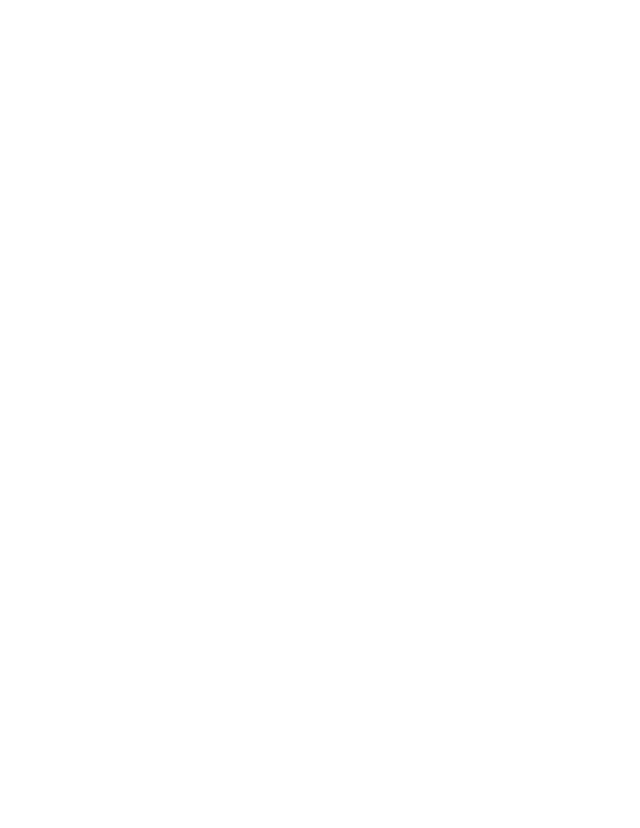
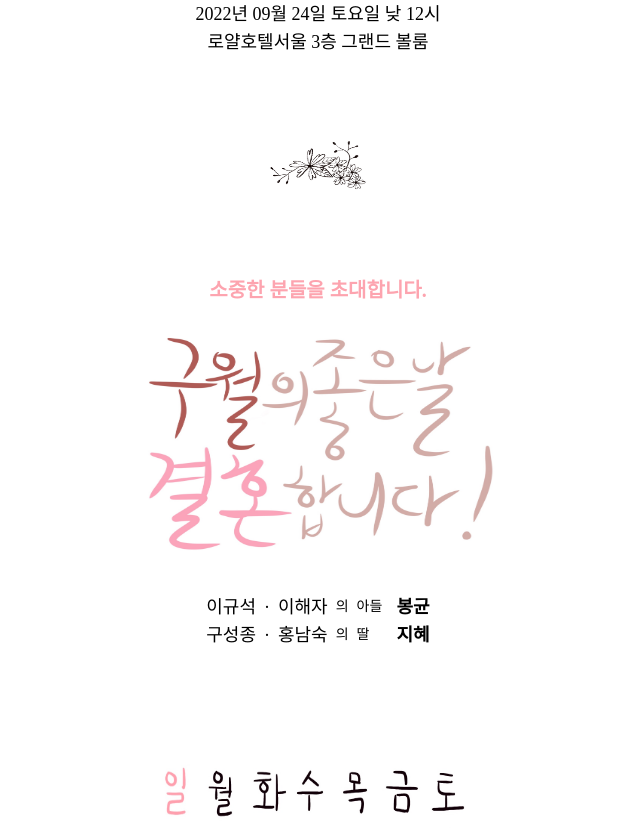
Before and after one commit to hhaze/wedding-invitation, a Next.js app: page /wedding-invitation/ in a window 1280 px wide. Before the commit this address had no page. Shown: the part 460-1288 px from the top of the page, without its empty margins (322-962 px from the left). Before the commit the page ends 800 px from the top, so only its background shows below. Built offline with nearby package versions, Linux system fonts and the light colour scheme.

Commit message:
feat: basePath 를 통해서 subpath 도메인 지원

```diff
--- a/components/Calendar.tsx
+++ b/components/Calendar.tsx
@@ -1,10 +1,11 @@
 import React, {FunctionComponent} from 'react'
 import Image from 'next/image'
+import {subpath} from "../constant";
 
 export const Calendar: FunctionComponent = () => {
   return (
     <>
-      <Image src='calendar.jpg' width={400} height={400}/>
+      <Image src={`${subpath}/calendar.jpg`} width={400} height={400}/>
     </>
   )
 }
--- a/components/Location.tsx
+++ b/components/Location.tsx
@@ -2,12 +2,13 @@
 import Image from 'next/image'
 import {ColoredToastCopy} from "./ColoredToastCopy";
 import {Border2} from './Border2';
+import {subpath} from "../constant";
 
 export const Location: FunctionComponent = () => {
   return (
     <div className='text-center px-4'>
       <div className='font-bold text-lg p-4'>오시는 길</div>
-      <Image src='royal_location.png' width={400} height={300}/>
+      <Image src={`${subpath}/royal_location.png`} width={400} height={300}/>
       <div className='text-sm text-left py-2'>
         <div className='font-bold text-lg'>주소</div>
         서울특별시 중구 명동길 61
--- a/components/Phrase.tsx
+++ b/components/Phrase.tsx
@@ -1,5 +1,6 @@
 import React, {FunctionComponent, PropsWithChildren} from 'react'
 import Image from 'next/image'
+import {subpath} from "../constant";
 
 export const Phrase: FunctionComponent<Props> = (props) => {
   return (
@@ -7,7 +8,7 @@
       <div className='text-center text-xl text-rose-300 font-bold pb-4'>
         <div>소중한 분들을 초대합니다.</div>
       </div>
-      <Image src='marry.jpg' width={400} height={250}/>
+      <Image src={`${subpath}/marry.jpg`} width={400} height={250}/>
       {props.isBride
         ? (
           <div className='pt-4'>
--- /dev/null
+++ b/constant.ts
@@ -0,0 +1 @@
+export const subpath = '/wedding-invitation'
--- a/next.config.js
+++ b/next.config.js
@@ -5,6 +5,7 @@
   images: {
     domains: ['images.unsplash.com'],
   },
+  basePath: '/wedding-invitation'
 }
 
 module.exports = nextConfig
--- a/pages/bp.tsx
+++ b/pages/bp.tsx
@@ -2,6 +2,7 @@
 import {NextPage} from "next";
 import Image from "next/image";
 import {BrideParentAccount, Calendar, Location, Meta, Photo, Phrase, Title} from '../components'
+import { subpath } from "../constant";
 
 const BrideParent: NextPage = () => {
   return (
@@ -9,12 +10,12 @@
       <Meta/>
       <div className='flex flex-col items-center justify-center gap-20 pb-20'>
         <Title isBride/>
-        <Image src='flower.jpg' width={120} height={60}/>
+        <Image src={`${subpath}/flower.jpg`} width={120} height={60}/>
         <Phrase isBride/>
         <Photo/>
         <Calendar/>
         <Location/>
-        <Image src='flower.jpg' width={120} height={60}/>
+        <Image src={`${subpath}/flower.jpg`} width={120} height={60}/>
         <BrideParentAccount/>
       </div>
     </>
--- a/pages/gp.tsx
+++ b/pages/gp.tsx
@@ -2,6 +2,7 @@
 import {NextPage} from 'next'
 import Image from 'next/image'
 import {Calendar, Location, Meta, Photo, Phrase, Title} from '../components'
+import {subpath} from "../constant";
 
 const GroomParent: NextPage = () => {
   return (
@@ -9,7 +10,7 @@
       <Meta/>
       <div className='flex flex-col items-center justify-center gap-20 pb-20'>
         <Title isBride={false}/>
-        <Image src='flower.jpg' width={120} height={60}/>
+        <Image src={`${subpath}/flower.jpg`} width={120} height={60}/>
         <Phrase isBride={false}/>
         <Photo/>
         <Calendar/>
--- a/pages/index.tsx
+++ b/pages/index.tsx
@@ -2,6 +2,7 @@
 import type { NextPage } from 'next'
 import Image from 'next/image'
 import {Account, Calendar, Location, Meta, Phrase, Title} from '../components'
+import {subpath} from "../constant";
 
 const Home: NextPage = () => {
   return (
@@ -9,11 +10,11 @@
       <Meta/>
       <div className='flex flex-col items-center justify-center gap-20 pb-20'>
         <Title/>
-        <Image src='flower.jpg' width={120} height={60}/>
+        <Image src={`${subpath}/flower.jpg`} width={120} height={60}/>
         <Phrase/>
         <Calendar/>
         <Location/>
-        <Image src='flower.jpg' width={120} height={60}/>
+        <Image src={`${subpath}/flower.jpg`} width={120} height={60}/>
         <Account/>
       </div>
     </>
```
